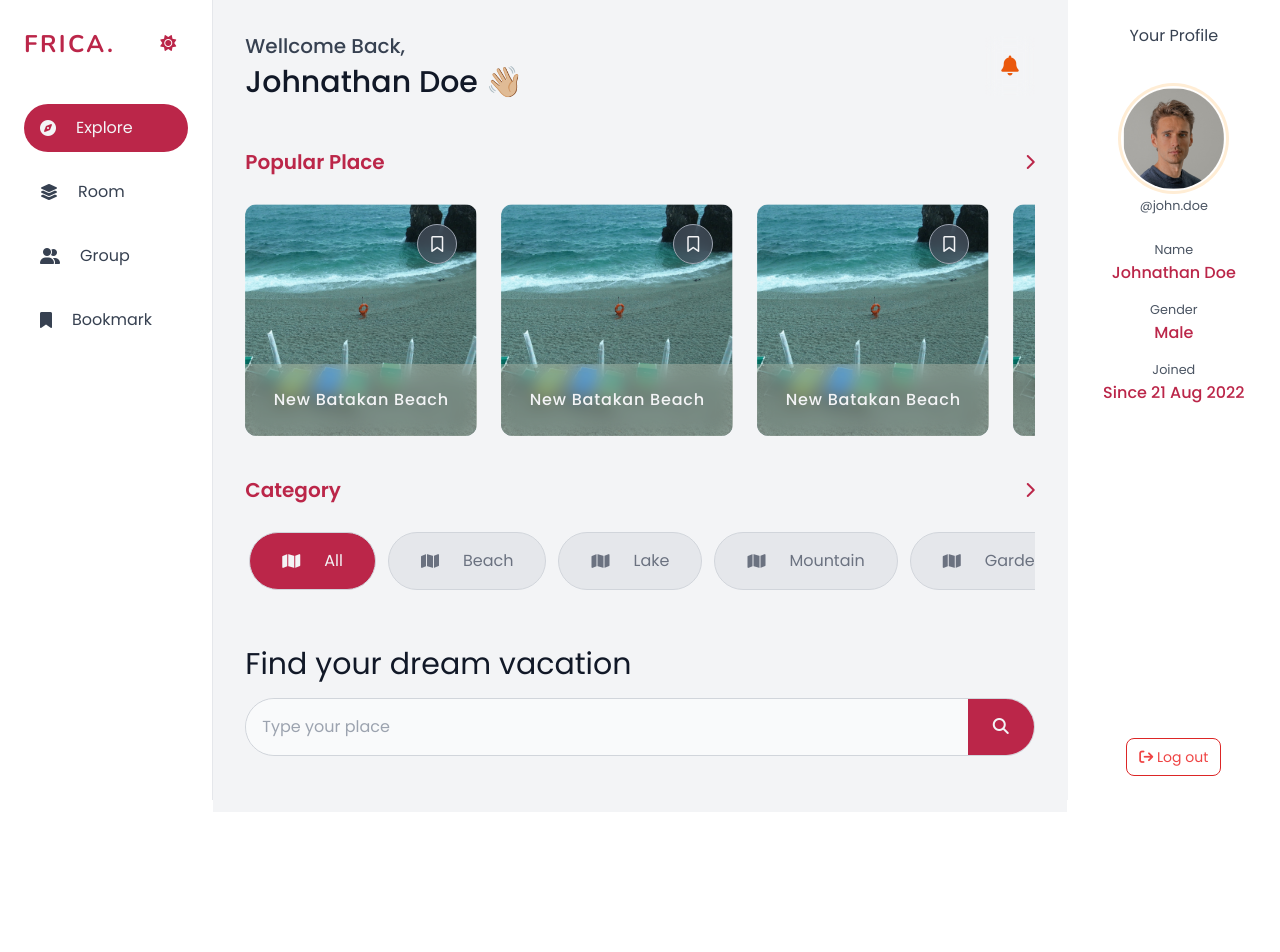
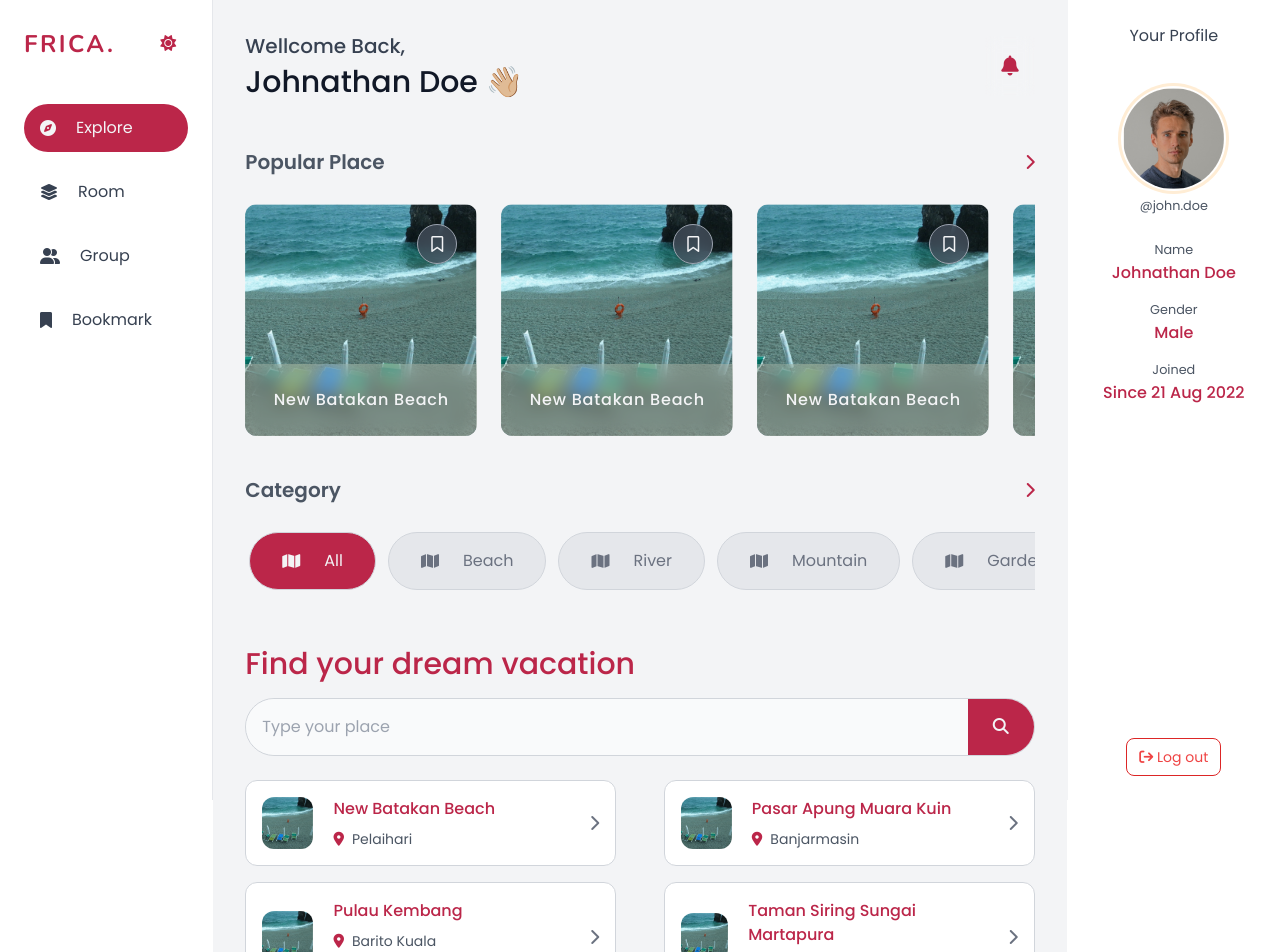
Before and after one commit to or-abdillh/frica, a Vue app: page / in a window 1280 px wide. Shown: the top 952 px of the page. Before the commit the page ends 812 px from the top, so only its background shows below. Built offline with nearby package versions, Linux system fonts and the light colour scheme.

Commit message:
Create handler for render vacations data from state

```diff
--- a/src/assets/css/tailwind.css
+++ b/src/assets/css/tailwind.css
@@ -28,6 +28,6 @@
     }
 
     .section-title {
-        @apply text-xl font-semibold text-viva-magenta;
+        @apply text-xl font-semibold text-gray-600 dark:text-gray-400;
     }
 }
--- a/src/components/base/Header.vue
+++ b/src/components/base/Header.vue
@@ -3,7 +3,7 @@
         <Frica class="md:hidden"></Frica>
         <ul class="flex justify-end items-center gap-2 text-xl">
             <li>
-                <button title="Notification"><i class="text-orange-600 fa-solid fa-bell"></i></button>
+                <button title="Notification"><i class="text-viva-magenta fa-solid fa-bell"></i></button>
             </li>
             <li class="md:hidden">
                 <DarkModeToggler></DarkModeToggler>
--- /dev/null
+++ b/src/components/base/VacationListCard.vue
@@ -0,0 +1,40 @@
+<template>
+    <!-- card wrapper -->
+    <section class="md:w-[47%] cursor-pointer active:ring-viva-magenta hover:ring-4 ring-gray-200 ring-offset-4 duration-300 flex justify-between gap-5 bg-white rounded-xl overflow-hidden p-4 border border-gray-300">
+        <section class="flex items-start gap-5">
+            <!-- image -->
+            <section class="w-2/12 place-self-center">
+                <img src="/img/beach-picture.png" class="w-full rounded-xl" alt="Beach Picture">
+            </section>
+            <!-- description -->
+            <section>
+                <!-- title -->
+                <h1 class="mb-2 text-viva-magenta font-medium">{{ props.title }}</h1>
+                <!-- Location -->
+                <span class="flex items-center gap-2 text-sm">
+                    <i class="fa-solid fa-location-dot text-viva-magenta"></i>
+                    <p class="text-gray-600">{{ props.location }}</p>
+                </span>
+            </section>
+        </section>
+        <!-- detail -->
+        <section class="h-full grid place-items-center">
+            <i class="fa-solid fa-chevron-right text-gray-500"></i>
+        </section>
+    </section>
+</template>
+
+<script setup>
+
+const props = defineProps({
+    title: {
+        type: String,
+        default: 'New Batakan Beach'
+    },
+    location: {
+        type: String,
+        default: 'Pelaihari'
+    }
+})
+
+</script>
--- a/src/pages/index.vue
+++ b/src/pages/index.vue
@@ -32,45 +32,65 @@
             </section>
             <!-- categories wrapper -->
             <section class="flex flex-wrap justify-between md:flex-nowrap gap-3 overflow-x-scroll no-ruler pr-4 pl-1 py-4">
-                <template v-for="category in categories" key="category.id">
-                    <button @click="categoryActive = category.id"
-                        :class="categoryActive == category.id ? 'bg-viva-magenta text-gray-100' : 'bg-gray-200 dark:bg-slate-700 text-gray-500 dark:text-gray-400'"
+                <template v-for="item in categories" :key="item.id">
+                    <button @click="category = item.title"
+                        :class="category == item.title ? 'bg-viva-magenta text-gray-100' : 'bg-gray-200 dark:bg-slate-700 text-gray-500 dark:text-gray-400'"
                         class="w-[48%] md:w-3/12 hover:ring ring-gray-300 dark:ring-slate-500 duration-300 flex justify-start gap-4 md:gap-6 items-center py-4 px-8 rounded-full border border-gray-300">
                         <i class="fa-solid fa-map"></i>
-                        {{ category.name }}
+                        {{ item.title }}
                     </button>
                 </template>
             </section>
         </section>
         <!-- search bar -->
         <section class="mb-6">
-            <p class="text-2xl md:text-3xl text-gray-900 dark:text-gray-100 mb-4">
+            <p class="font-medium text-2xl md:text-3xl text-viva-magenta dark:text-gray-100 mb-4">
                 Find your dream vacation
             </p>
-            <section class="w-full rounded-full overflow-hidden flex border border-gray-300">
-                <input class="w-10/12 md:w-11/12 p-4 bg-gray-50 dark:bg-slate-700 outline-viva-magenta rounded-l-full" placeholder="Type your place" type="search">
+            <!-- search bar -->
+            <section class="w-full mb-6 rounded-full overflow-hidden flex border border-gray-300">
+                <input v-model="keyword" class="w-10/12 md:w-11/12 p-4 bg-gray-50 dark:bg-slate-700 outline-viva-magenta rounded-l-full" placeholder="Type your place" type="search">
                 <button class="w-2/12 md:w-1/12 bg-viva-magenta text-gray-100"><i class="fa-solid fa-search"></i></button>
             </section>
+            <!-- end of search bar -->
+            <!-- vacation list cards -->
+            <section class="w-full flex flex-wrap justify-between gap-4">
+                <template v-if="vacations.length > 0" v-for="vacation in vacations" :key="vacation">
+                    <VacationListCard :title="vacation.title" :location="vacation.location"></VacationListCard>
+                </template>
+                <section v-else class="w-full grid place-content-center text-center p-8">
+                    <h1 class="text-lg">Sorry, we cannot find what do you want</h1>
+                    <small>please try with another keyword again</small>
+                </section>
+            </section>
+            <!-- end of vacation list cards -->
         </section>
     </main>
 </template>
 
 <script setup>
 
-import { ref } from 'vue'
-
+import { ref, computed } from 'vue'
+import { useVacation } from '@/stores/vacation'
 import PopularCard from '@component/base/PopularCard.vue'
+import VacationListCard from '@component/base/VacationListCard.vue'
 import Header from '@component/base/Header.vue'
 
+// init store
+const vacation = useVacation()
+
+const keyword = ref('')
+const category = ref('All')
+const vacations = computed(() => vacation.filter(keyword.value, category.value))
+
 const categories = [
-    { name: 'All', id: 1 },
-    { name: 'Beach', id: 2 },
-    { name: 'Lake', id: 3 },
-    { name: 'Mountain', id: 4 },
-    { name: 'Garden', id: 5 },
-    { name: 'Historical', id: 6 },
+    { title: 'All', id: 1 },
+    { title: 'Beach', id: 2 },
+    { title: 'River', id: 3 },
+    { title: 'Mountain', id: 4 },
+    { title: 'Garden', id: 5 },
+    { title: 'Historical', id: 6 },
+    { title: 'Island', id: 7 },
 ]
 
-const categoryActive = ref(1)
-
 </script>
--- /dev/null
+++ b/src/stores/vacation/actions.js
@@ -0,0 +1,16 @@
+const actions = {
+    all() {
+        return this.vacations
+    },
+
+    filter(keyword = '', category = 'All') {
+        let results = this.vacations
+            .filter(
+                vacation => vacation.title.toLowerCase().includes(keyword.toLowerCase())
+            )
+        if ( category !== 'All' ) results = results.filter( result => result.category === category )
+        return results
+    }
+}
+
+export default actions
--- a/src/stores/vacation/index.js
+++ b/src/stores/vacation/index.js
@@ -1,11 +1,24 @@
 import { defineStore } from 'pinia'
+import actions from './actions.js'
 
 export const useVacation = defineStore('vacation', {
     state: () => (
         {
             vacations: [
-                { title: 'Pantai Batakan' }
+                { id: 1, title: 'New Batakan Beach', location: 'Pelaihari', category: 'Beach' },
+                { id: 2, title: 'Pasar Apung Muara Kuin', location: 'Banjarmasin', category: 'River' },
+                { id: 3, title: 'Pulau Kembang', location: 'Barito Kuala', category: 'Island' },
+                { id: 4, title: 'Taman Siring Sungai Martapura ', location: 'Martapura', category: 'Garden' },
+                { id: 5, title: 'Taman Maskot', location: 'Banjarmasin', category: 'Garden' },
+                { id: 6, title: 'Arung Jeram Sungai Amandit', location: 'Hulu Sungai Selatan', category: 'River' },
+                { id: 7, title: 'Pantai Jodoh', location: 'Banjarmasin', category: 'Beach' },
+                { id: 8, title: 'Air Terjun Bajuin', location: 'Tanah Laut,', category: 'Waterfall' },
+                { id: 9, title: 'Bukit Langgara ', location: 'Pelaihari', category: 'Mountain' },
+                { id: 10, title: 'Pulau Gelap', location: 'Kota Baru,', category: 'Island' },
+                { id: 11, title: 'Bukit Rimpi', location: 'Pelaihari', category: 'Mountain' },
+                { id: 12, title: 'Masjid Sultan Suriansyah', location: 'Banjarmasin', category: 'Historical' },
             ]
         }
-    )
+    ),
+    actions
 })
```
